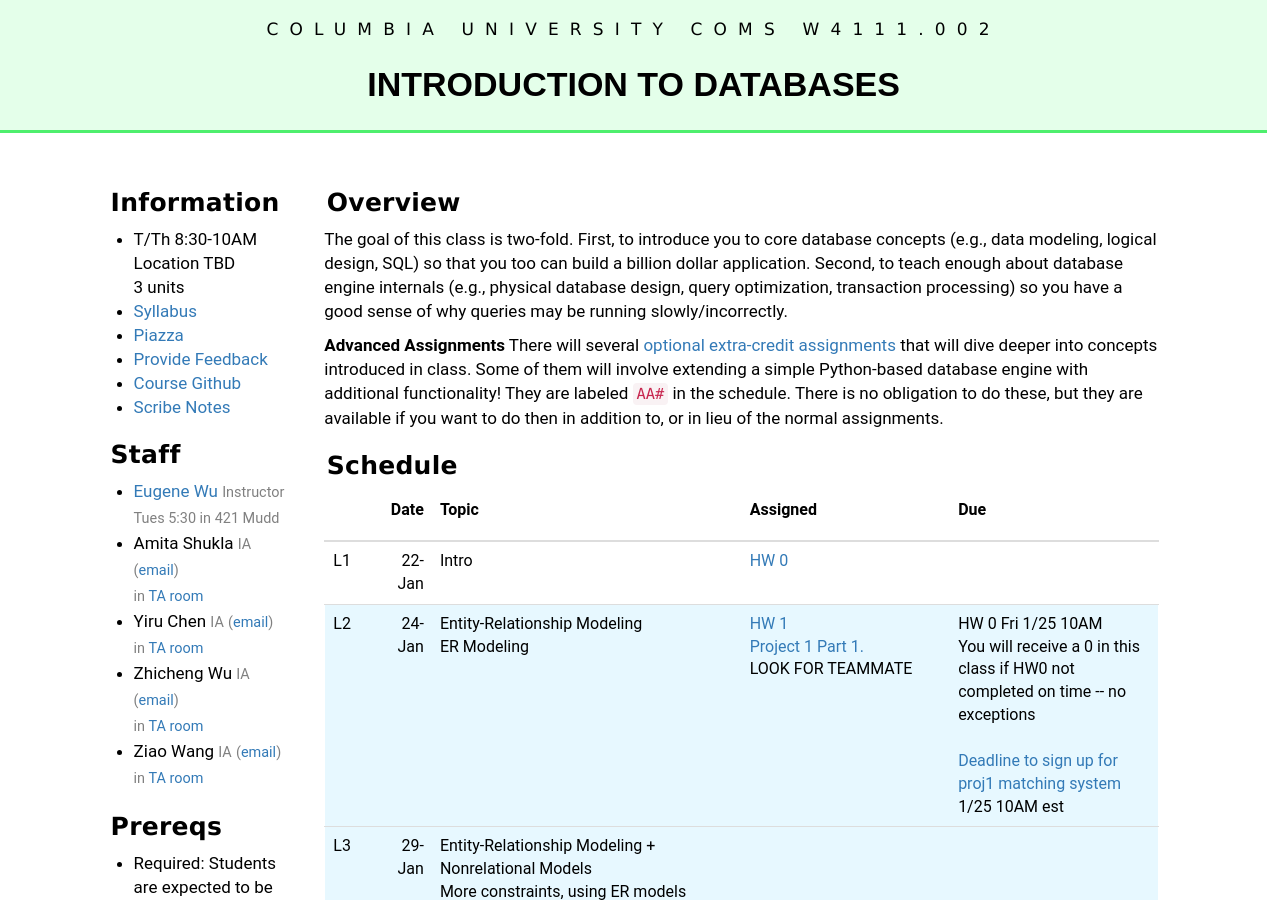
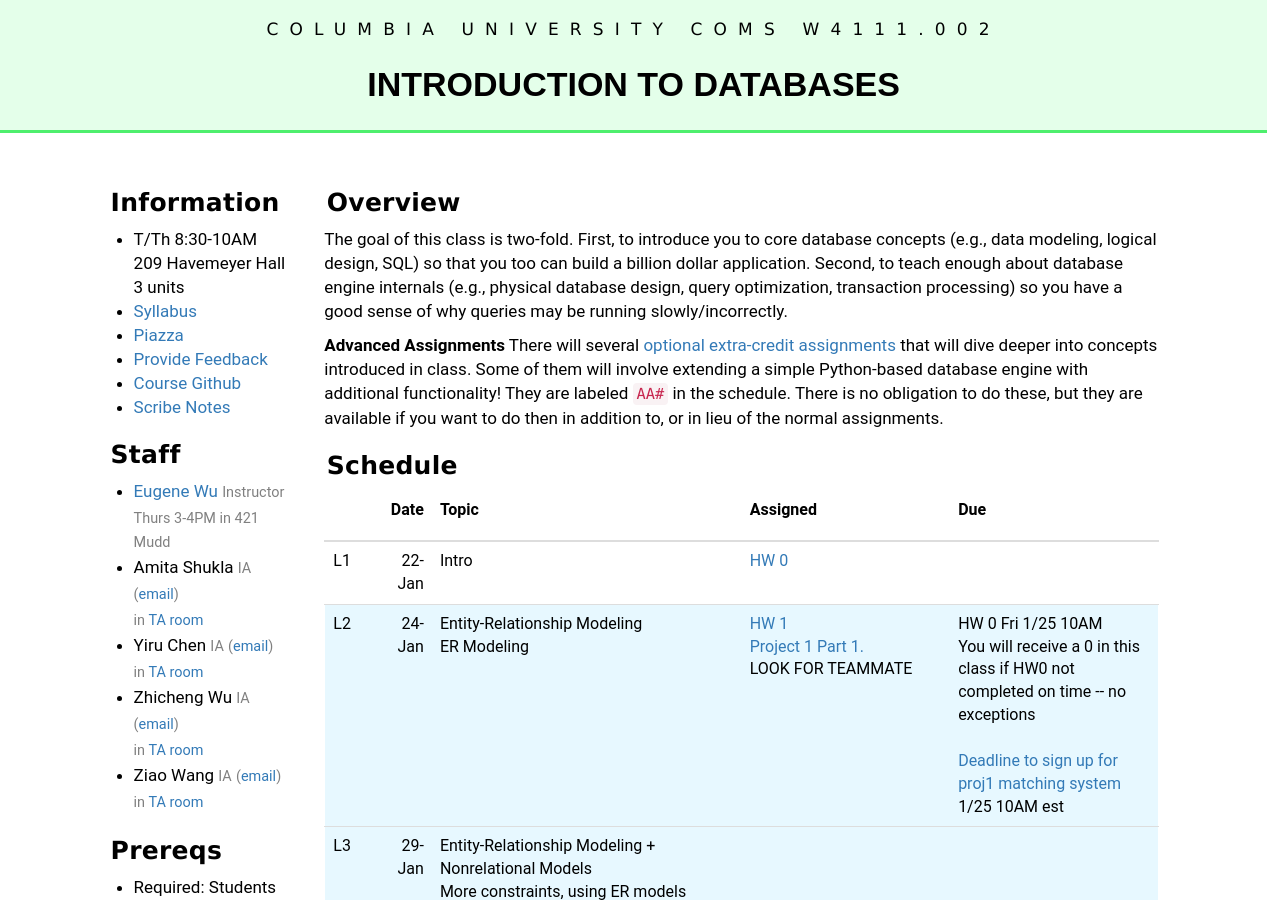
Before and after one commit to amitashukla/w4111.github.io-1, a Jekyll site: the page built from index.md, in a window 1280 px wide and 900 px high. Built offline with Jekyll 4.4.1, drawn with Linux system fonts in a browser that asks for light colours.

Commit message:
lazy commit msg

```diff
--- a/_includes/index_left.md
+++ b/_includes/index_left.md
@@ -1,7 +1,7 @@
 #### Information
 
 * T/Th 8:30-10AM
-  Location TBD
+  209 Havemeyer Hall
   3 units
 * [Syllabus](./syllabus)
 * [Piazza](https://piazza.com/columbia/spring2019/databasesw4111/)
@@ -13,7 +13,7 @@
 
 
 * [Eugene Wu](http://www.eugenewu.net) <small>Instructor</small>
-  <small>Tues 5:30 in 421 Mudd</small>
+  <small>Thurs 3-4PM in 421 Mudd</small>
 * Amita Shukla <small>IA</small> <small>([email](mailto:ajs2349@columbia.edu))</small><br>
   <small> in [TA room](https://ia.cs.columbia.edu/tamap.shtml)</small>
 * Yiru Chen <small>IA</small> <small>([email](mailto:yiru.chen@columbia.edu))</small><br>
```
